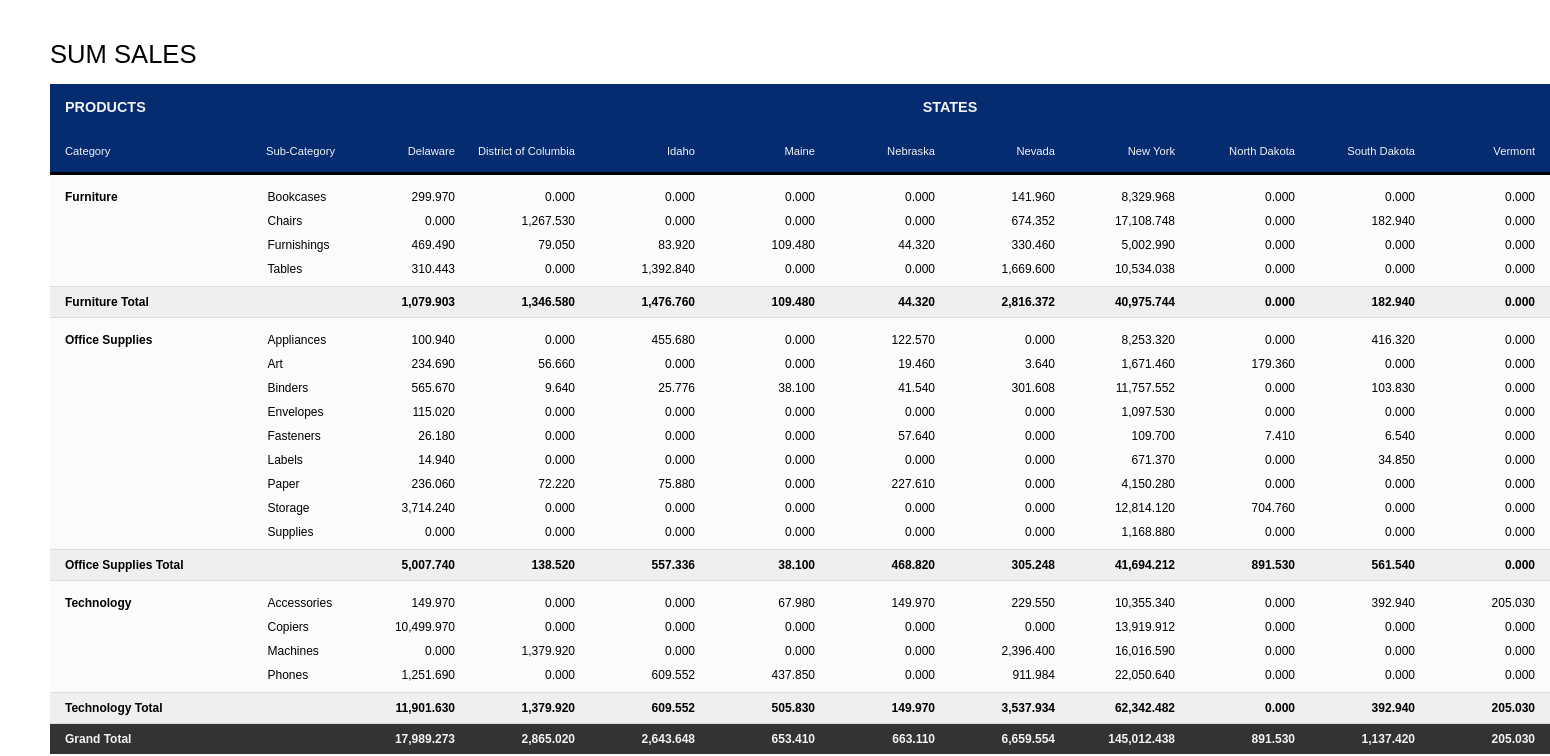
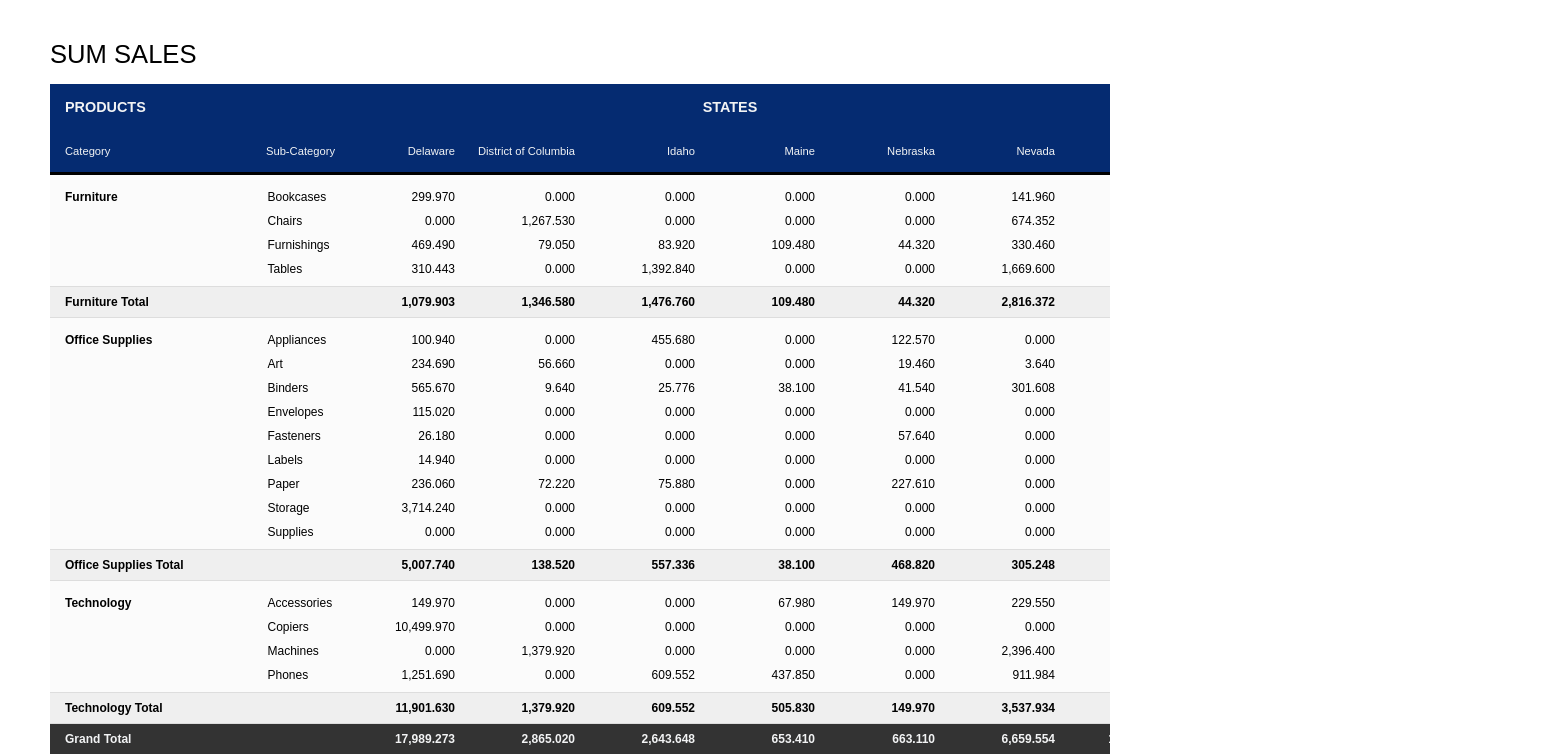
Before and after one commit to kristingreenslit/pivot-table, a React (Create React App) app: page / in a window 1280 px wide. Shown: the top 756 px of the page, 1550 px wide, since content can reach past the window. Built offline with nearby package versions, Linux system fonts and the light colour scheme.

Commit message:
Bring back horizontal scroll

```diff
--- a/src/styles/TableColumn.css
+++ b/src/styles/TableColumn.css
@@ -28,11 +28,11 @@
   height: 26px;
 }
 
-/* .table-container {
+.table-container {
   overflow-y: scroll;
   width: 100%;
 }
 
 .table-wrapper {
   width: 760px;
-} */
+}
```
Also changed, not shown: 1 other file (tests, documents, lock files or other folders).
